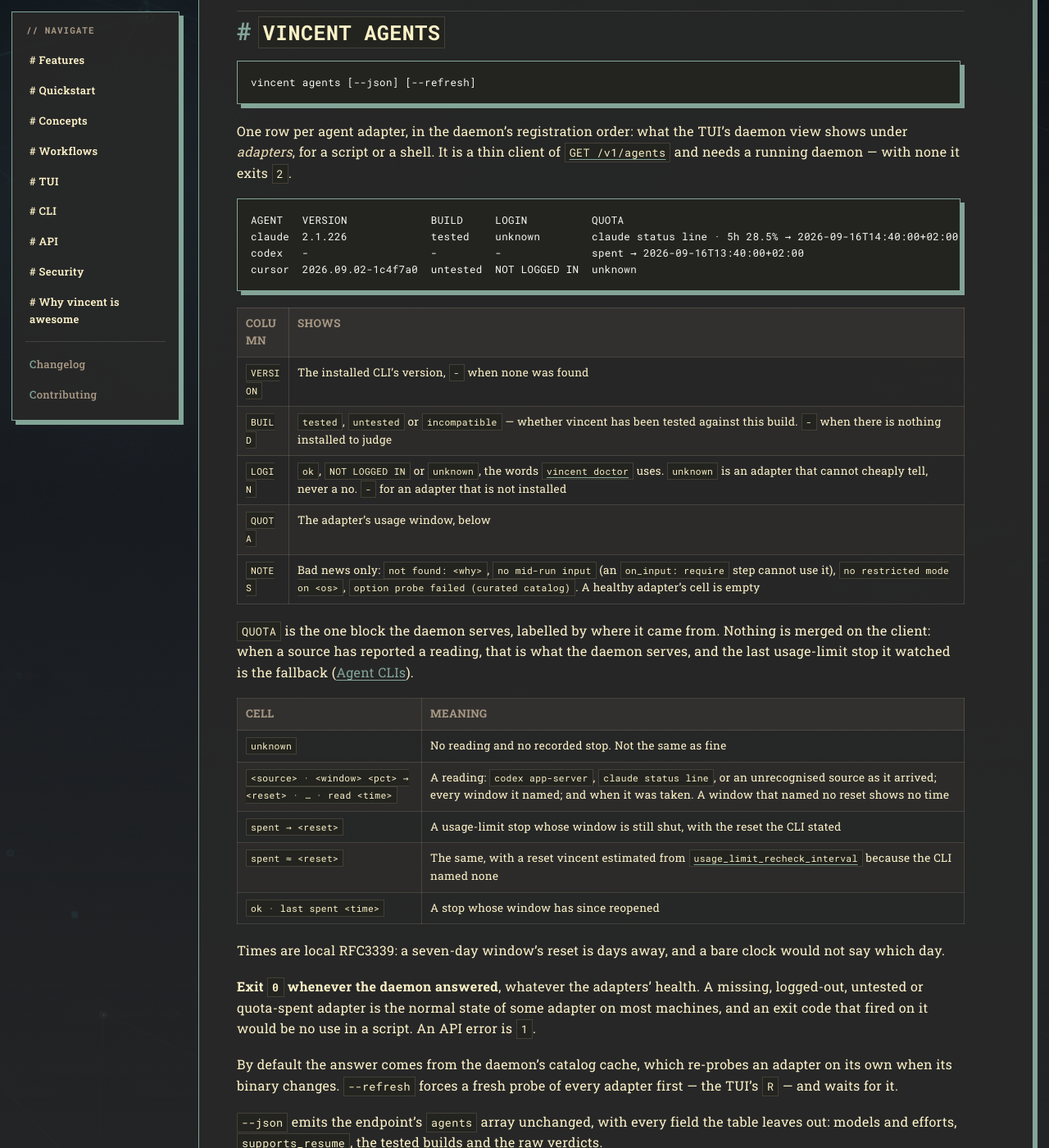
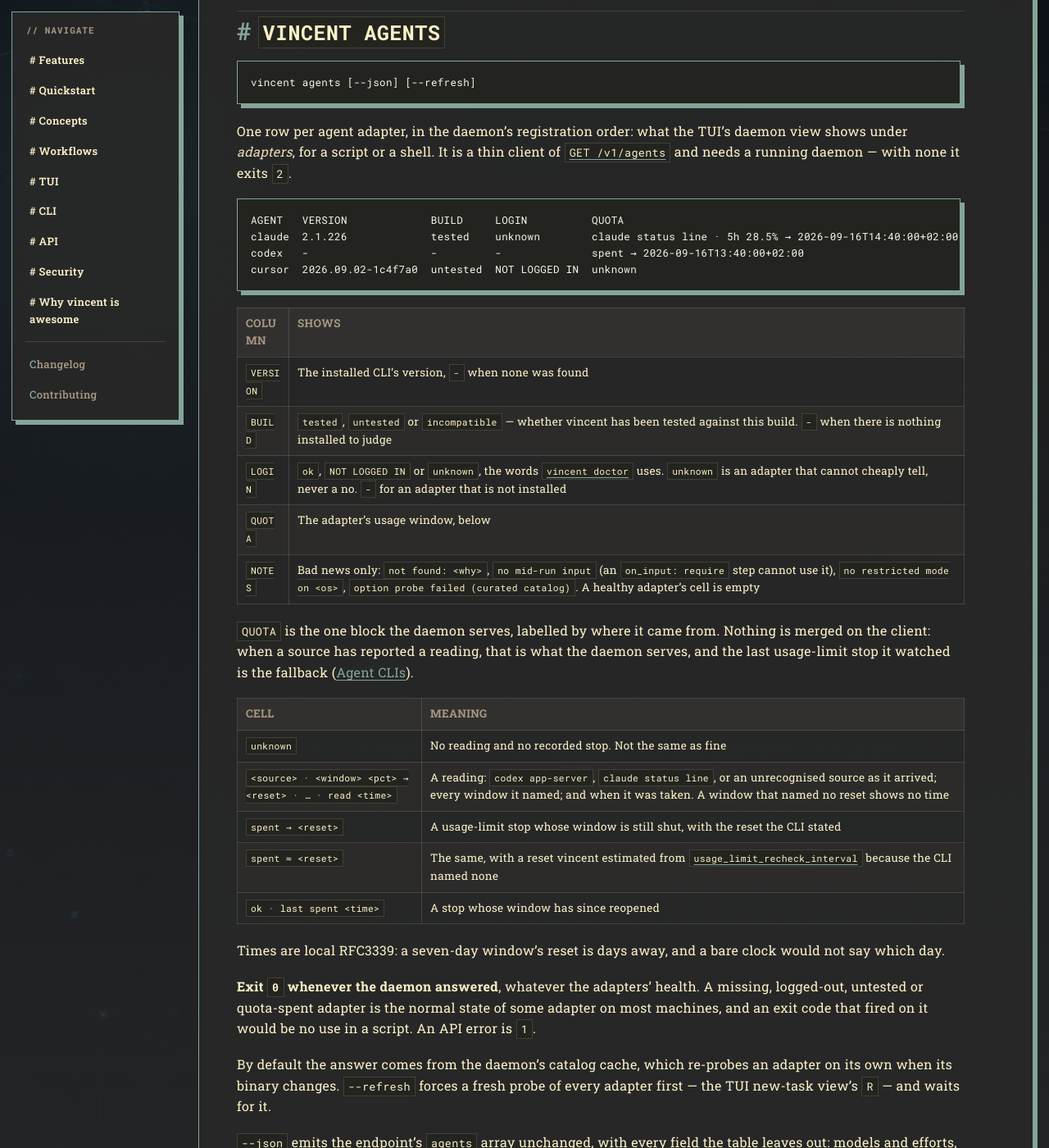
Before and after one commit to lezli01/vincent, a Jekyll site: the page built from docs/reference/cli.md, in a window 1280 px wide and 1400 px high, scrolled down 5349 px. Shown: the whole window at 82% size. Built offline with Jekyll 4.4.1, drawn with Linux system fonts in a browser that asks for light colours; our own code applies the rules of GitHub Pages for plain Markdown files.

Commit message:
docs: correct the vincent agents example and its refresh key
cursor declares InputNever, so its row always carries the
`no mid-run input` note; the example showed it empty. `--refresh`
matches the new-task view's `R`, not the daemon view's, which
re-reads /v1/info without re-probing.

Co-Authored-By: Claude Opus 5 (1M context) <noreply@anthropic.com>

````diff
--- a/docs/reference/cli.md
+++ b/docs/reference/cli.md
@@ -221,7 +221,7 @@ of [`GET /v1/agents`](api.md#daemon) and needs a running daemon — with none it
 AGENT   VERSION             BUILD     LOGIN          QUOTA                                                                                                NOTES
 claude  2.1.226             tested    unknown        claude status line · 5h 28.5% → 2026-09-16T14:40:00+02:00 · 7d 62% · read 2026-09-16T11:40:02+02:00
 codex   -                   -         -              spent → 2026-09-16T13:40:00+02:00                                                                    not found: …; no mid-run input
-cursor  2026.09.02-1c4f7a0  untested  NOT LOGGED IN  unknown
+cursor  2026.09.02-1c4f7a0  untested  NOT LOGGED IN  unknown                                                                                              no mid-run input
 ```
 
 | Column | Shows |
@@ -255,7 +255,7 @@ script. An API error is `1`.
 
 By default the answer comes from the daemon's catalog cache, which re-probes an
 adapter on its own when its binary changes. `--refresh` forces a fresh probe of
-every adapter first — the TUI's `R` — and waits for it.
+every adapter first — the TUI new-task view's `R` — and waits for it.
 
 `--json` emits the endpoint's `agents` array unchanged, with every field the
 table leaves out: models and efforts, `supports_resume`, the tested builds and
````
